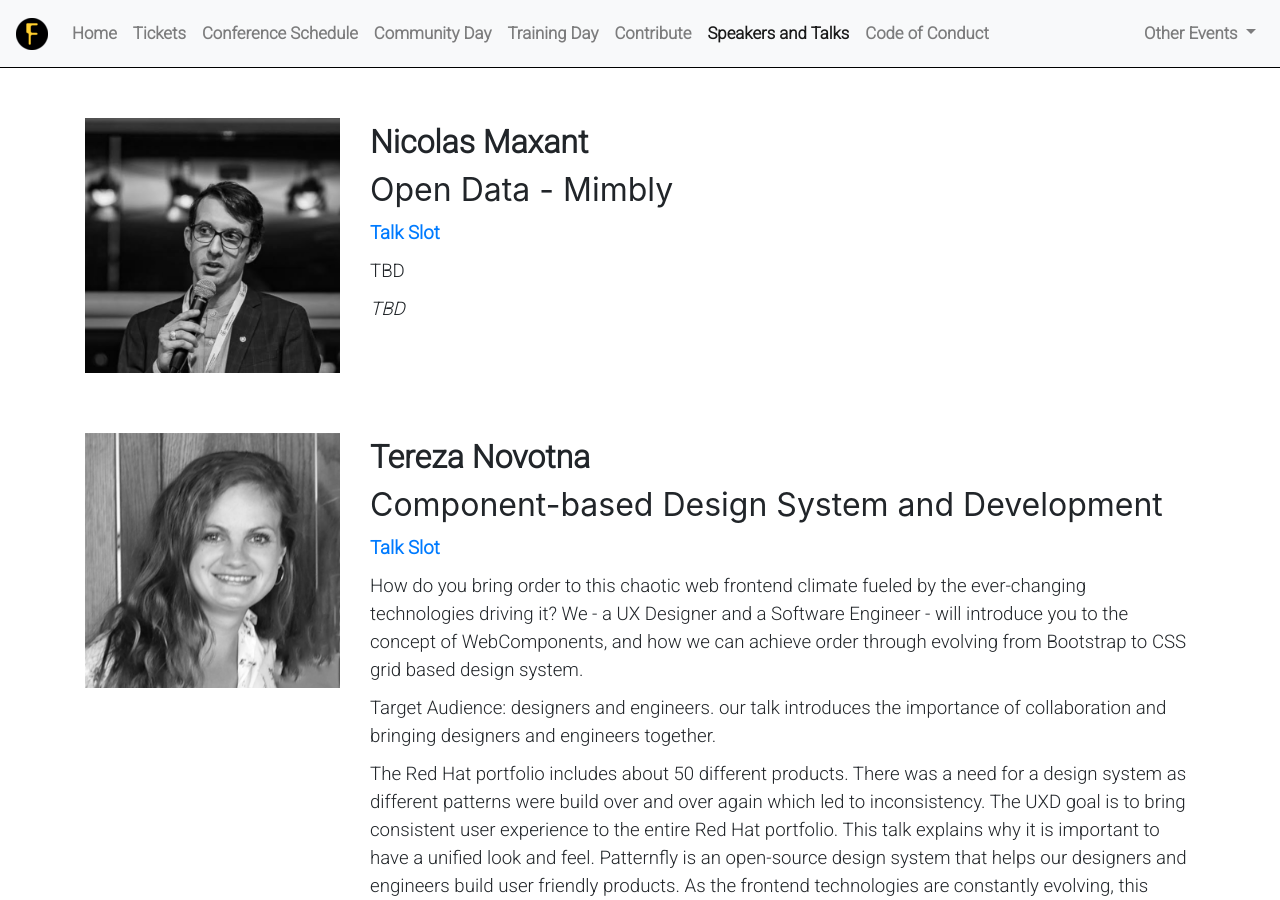
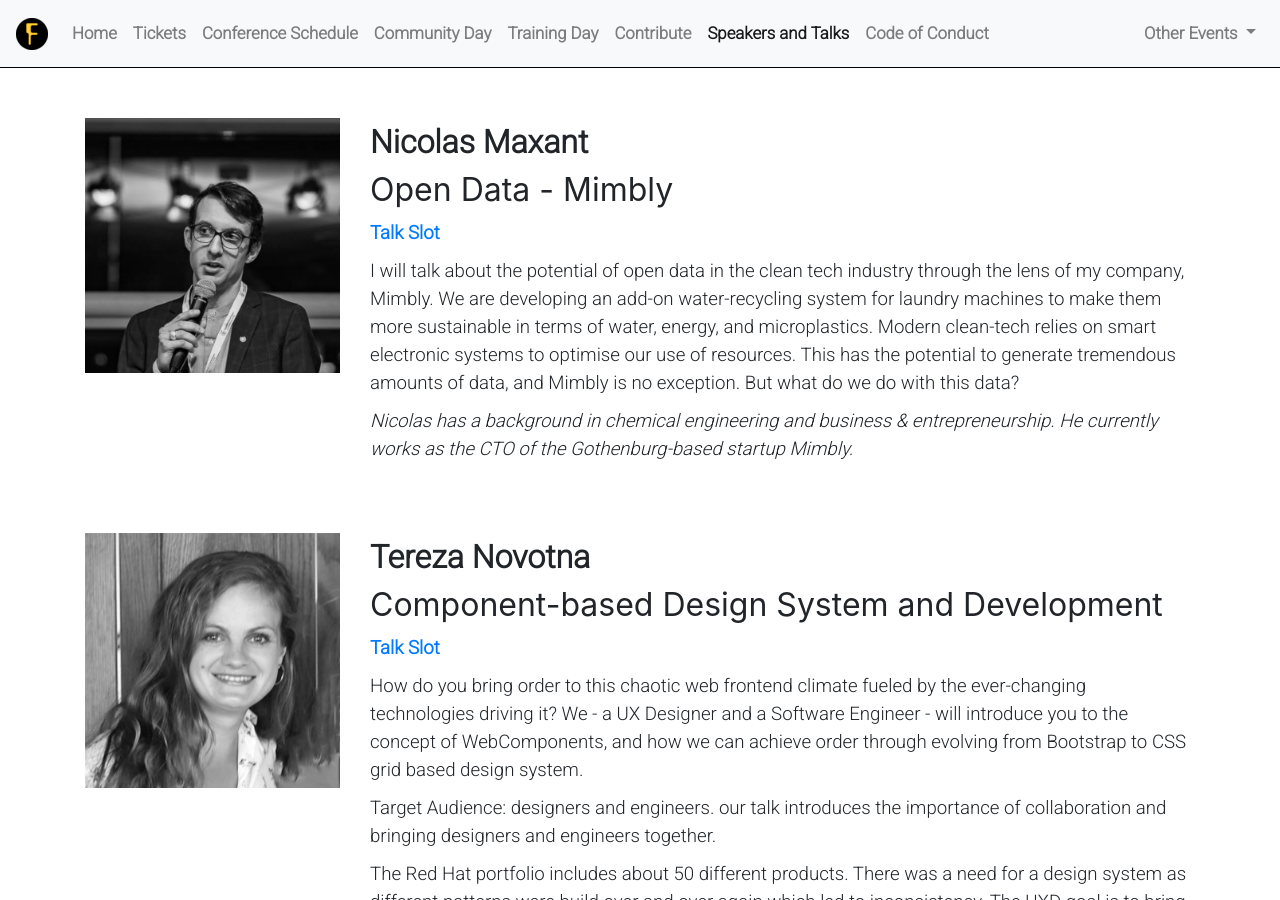
Before and after one commit to e8johan/foss-north-jekyll-2019, a Jekyll site: the page built from speakers-and-talks.md, in a window 1280 px wide and 900 px high, scrolled down 14864 px. Built offline with Jekyll 4.4.1, drawn with Linux system fonts in a browser that asks for light colours; nearby versions of some CDN libraries.

Commit message:
Maxant bio + abstract

```diff
--- a/_data/speakers.yaml
+++ b/_data/speakers.yaml
@@ -283,9 +283,9 @@
   lastname: "Maxant"
   title: "Open Data - Mimbly"
   abstract:
-    - "TBD"
+    - "I will talk about the potential of open data in the clean tech industry through the lens of my company, Mimbly. We are developing an add-on water-recycling system for laundry machines to make them more sustainable in terms of water, energy, and microplastics. Modern clean-tech relies on smart electronic systems to optimise our use of resources. This has the potential to generate tremendous amounts of data, and Mimbly is no exception. But what do we do with this data?"
   bio:
-    - "TBD"
+    - "Nicolas has a background in chemical engineering and business & entrepreneurship. He currently works as the CTO of the Gothenburg-based startup Mimbly."
 - name: "Tereza Novotna"
   copresenters:
     - { name: "David Halasz", short: "dhalasz" }
```
